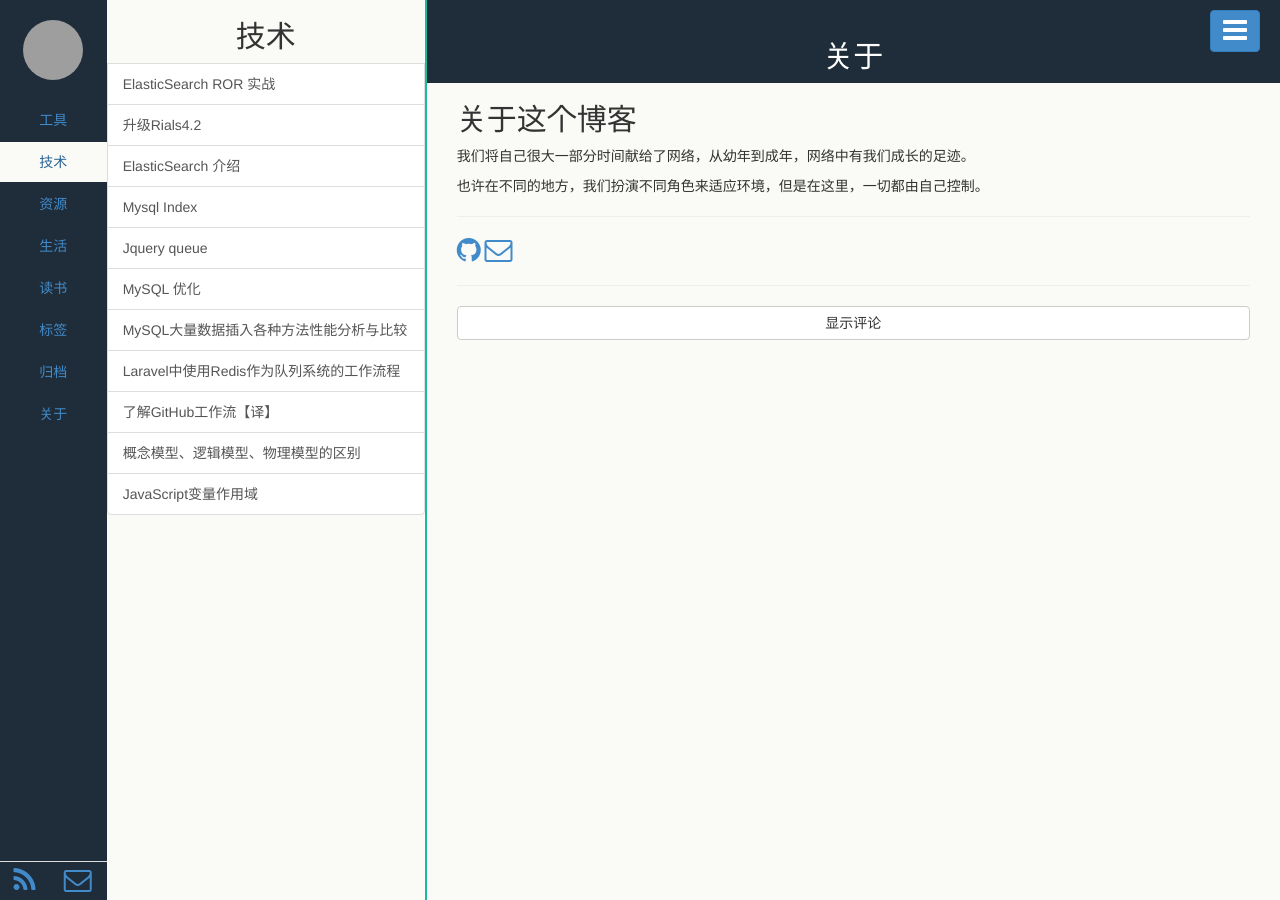
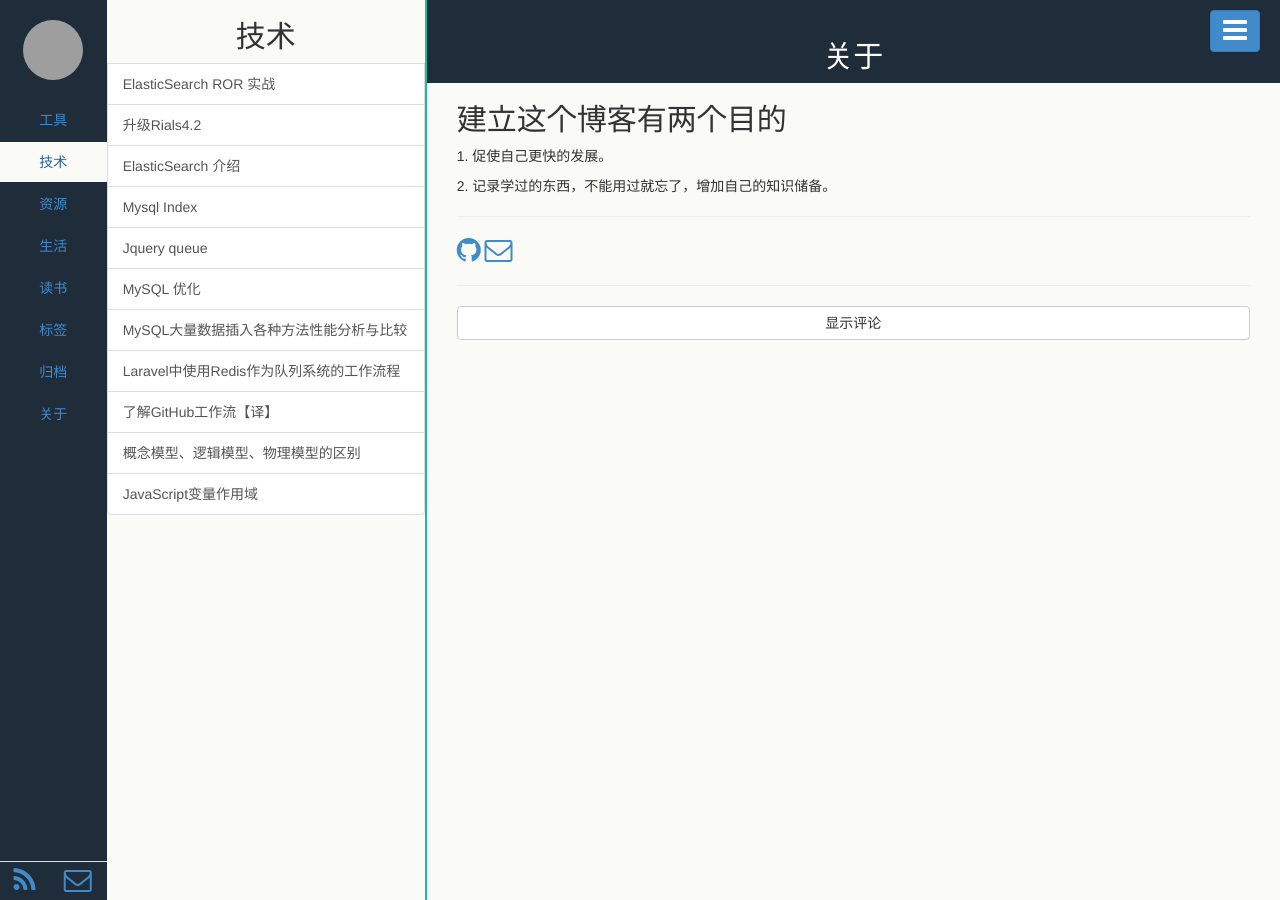
Before and after one commit to lbrb/lbrb.github.io, a Jekyll site: the page built from pages/about.html, in a window 1280 px wide. Built offline with Jekyll 4.4.1, drawn with Linux system fonts in a browser that asks for light colours; grey boxes are pictures that could not be loaded.

Commit message:
update about

```diff
--- a/pages/about.html
+++ b/pages/about.html
@@ -3,10 +3,10 @@ layout: page
 title: 关于
 ---
 
-<h2>关于这个博客</h2>
+<h2>建立这个博客有两个目的</h2>
 
-<p>我们将自己很大一部分时间献给了网络，从幼年到成年，网络中有我们成长的足迹。</p>
-<p>也许在不同的地方，我们扮演不同角色来适应环境，但是在这里，一切都由自己控制。</p>
+<p>1. 促使自己更快的发展。</p>
+<p>2. 记录学过的东西，不能用过就忘了，增加自己的知识储备。</p>
 
 <hr>
 <!--<a href="{{ site.author.weibo }}" target="_blank">-->
```
